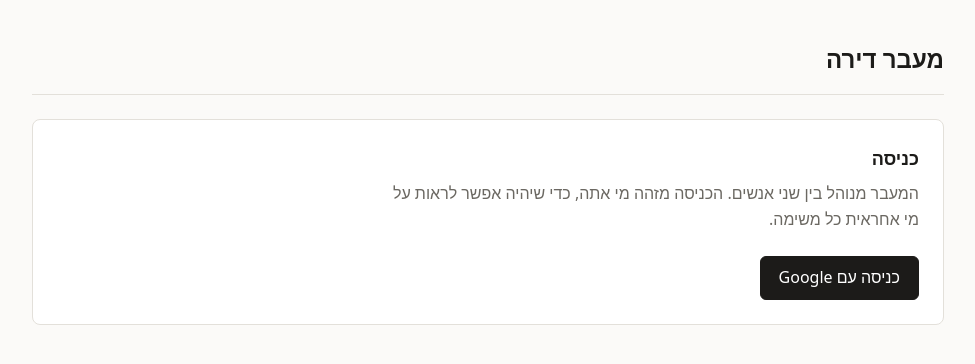
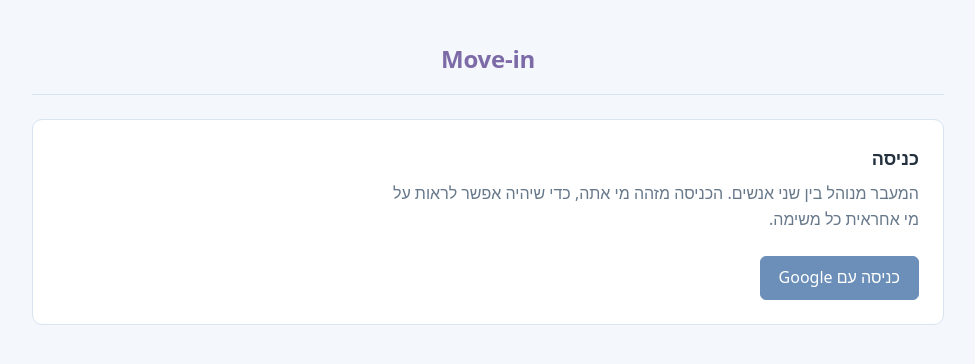
Before and after one commit to tomer44-git/move-in, a React (Vite) app: page / in a window 1280 px wide. Shown: the top 364 px of the page, without its empty margins (292-1267 px from the left). Built offline with nearby package versions, Linux system fonts and the light colour scheme; no server answers.

Commit message:
feat(style): pastel blue and violet, Move-in centred, identity at the right

```diff
--- a/index.html
+++ b/index.html
@@ -3,7 +3,7 @@
   <head>
     <meta charset="UTF-8" />
     <meta name="viewport" content="width=device-width, initial-scale=1.0" />
-    <title>מעבר דירה</title>
+    <title>Move-in</title>
   </head>
   <body>
     <div id="root"></div>
--- a/src/App.tsx
+++ b/src/App.tsx
@@ -13,7 +13,7 @@ export function App() {
   return (
     <div className="app">
       <header className="app__header">
-        <h1 className="app__title">מעבר דירה</h1>
+        <h1 className="app__title">Move-in</h1>
         {state.status === 'signed_in' && (
           <div className="app__identity">
             <span className="app__name">{state.profile.display_name}</span>
--- a/src/styles.css
+++ b/src/styles.css
@@ -5,21 +5,24 @@
  */
 
 :root {
-  --colour-page: #fbfaf8;
+  /* Pastel light blue, with light purple alongside it. */
+  --colour-page: #f4f8fc;
   --colour-surface: #ffffff;
-  --colour-ink: #1c1b19;
-  --colour-ink-soft: #6b6862;
-  --colour-line: #e3e0da;
+  --colour-ink: #23303d;
+  --colour-ink-soft: #66788a;
+  --colour-line: #d8e4f0;
+
+  --colour-accent: #6b8fb8;
+  --colour-accent-soft: #e7eff8;
+  --colour-violet: #7d6ba8;
+  --colour-violet-soft: #eeeaf6;
 
   --space-1: 0.5rem;
   --space-2: 1rem;
   --space-3: 1.5rem;
   --space-4: 2.5rem;
 
-  /* No webfont is loaded, so this names only faces that are actually present.
-     Assistant and Heebo were listed here and never fetched, which made the stack
-     read like a choice that had been made. Loading a Hebrew face is a decision
-     for Tomer, not a default. */
+  /* No webfont is loaded, so this names only faces that are actually present. */
   --font-body: system-ui, 'Segoe UI', Arial, sans-serif;
 }
 
@@ -44,22 +47,39 @@ body {
 }
 
 .app__header {
+  display: grid;
+  grid-template-columns: 1fr auto 1fr;
+  align-items: center;
+  gap: var(--space-2);
   border-block-end: 1px solid var(--colour-line);
   padding-block-end: var(--space-2);
   margin-block-end: var(--space-3);
 }
 
+/* Latin script inside a right-to-left page. Its own block, and isolated, so the
+   surrounding direction cannot pull its punctuation about. */
 .app__title {
+  grid-column: 2;
   margin: 0;
   font-size: 1.5rem;
   font-weight: 600;
+  letter-spacing: -0.01em;
+  color: var(--colour-violet);
+  direction: ltr;
+  unicode-bidi: isolate;
 }
 
 .app__main {
   background: var(--colour-surface);
   border: 1px solid var(--colour-line);
-  border-radius: 8px;
+  border-radius: 10px;
   padding: var(--space-3);
+}
+
+/* An item still being worked on stands slightly off the page. */
+.item--not_started,
+.item--request_sent {
+  border-color: var(--colour-line);
 }
 
 .app__placeholder {
@@ -69,14 +89,10 @@ body {
 
 /* Header, once there is an identity to show beside the title. */
 
-.app__header {
-  display: flex;
-  align-items: center;
-  justify-content: space-between;
-  gap: var(--space-2);
-}
+.app__identity {
+  grid-column: 1;
+  justify-self: start;
 
-.app__identity {
   display: flex;
   align-items: center;
   gap: var(--space-2);
@@ -103,8 +119,8 @@ body {
 .button {
   font: inherit;
   color: var(--colour-surface);
-  background: var(--colour-ink);
-  border: 1px solid var(--colour-ink);
+  background: var(--colour-accent);
+  border: 1px solid var(--colour-accent);
   border-radius: 6px;
   padding-block: 0.5rem;
   padding-inline: 1.125rem;
@@ -118,7 +134,7 @@ body {
 
 .button--quiet {
   color: var(--colour-ink);
-  background: transparent;
+  background: var(--colour-surface);
   border-color: var(--colour-line);
 }
 
@@ -177,7 +193,7 @@ body {
 }
 
 .field__input:focus-visible {
-  outline: 2px solid var(--colour-ink);
+  outline: 2px solid var(--colour-accent);
   outline-offset: 1px;
 }
 
@@ -432,7 +448,7 @@ body {
 .board__code code {
   font-size: 1rem;
   letter-spacing: 0.15em;
-  color: var(--colour-ink);
+  color: var(--colour-violet);
 }
 
 /* Hidden items. They leave the list, not the record. */
```
